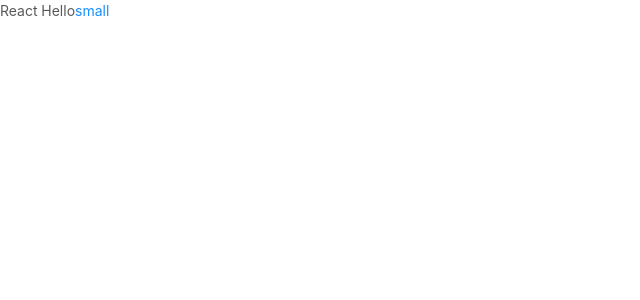
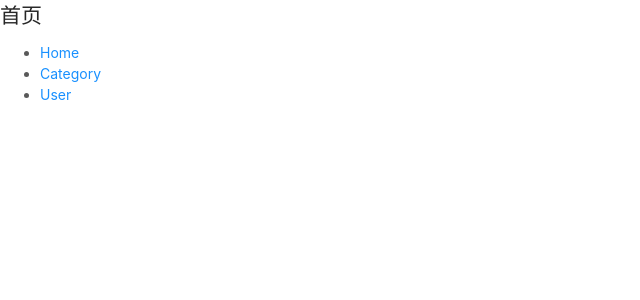
Before and after one commit to eminoda/classichoix, a React app: page / in a window 1280 px wide. Shown: the top 300 px of the page, without its empty margins (0-640 px from the left). Built offline with nearby package versions, Linux system fonts and the light colour scheme.

Commit message:
feat #React Router 支持

```diff
--- a/src/App.js
+++ b/src/App.js
@@ -1,18 +1,38 @@
 require('./style.scss');
 import React from 'react';
-import { Button, List } from 'antd-mobile';
+import { Button } from 'antd-mobile';
+import { HashRouter as Router, Switch, Route, Link } from 'react-router-dom';
+import Home from './pages/Home';
+import Category from './pages/Category';
+import User from './pages/User';
 class App extends React.Component {
   constructor(props) {
     super(props);
   }
   render() {
     return (
-      <div>
-        React Hello
-        <Button type='ghost' size='small' inline>
-          small
-        </Button>
-      </div>
+      <React.Fragment>
+        <Router>
+          {/* pages */}
+          <Switch>
+            <Route path='/category' component={Category}></Route>
+            <Route path='/user' component={User}></Route>
+            <Route path='/' component={Home}></Route>
+          </Switch>
+          {/* tabbar */}
+          <ul>
+            <li>
+              <Link to='/'>Home</Link>
+            </li>
+            <li>
+              <Link to='/category'>Category</Link>
+            </li>
+            <li>
+              <Link to='/user'>User</Link>
+            </li>
+          </ul>
+        </Router>
+      </React.Fragment>
     );
   }
 }
--- /dev/null
+++ b/src/pages/Category.jsx
@@ -0,0 +1,12 @@
+import React from 'react';
+
+class Category extends React.Component {
+  constructor(props) {
+    super(props);
+  }
+  render() {
+    return <h2>分类</h2>;
+  }
+}
+
+export default Category;
--- /dev/null
+++ b/src/pages/Home.jsx
@@ -0,0 +1,12 @@
+import React from 'react';
+
+class Home extends React.Component {
+  constructor(props) {
+    super(props);
+  }
+  render() {
+    return <h2>首页</h2>;
+  }
+}
+
+export default Home;
--- /dev/null
+++ b/src/pages/User.jsx
@@ -0,0 +1,12 @@
+import React from 'react';
+
+class User extends React.Component {
+  constructor(props) {
+    super(props);
+  }
+  render() {
+    return <h2>用户</h2>;
+  }
+}
+
+export default User;
```
Also changed, not shown: 1 other file (tests, documents, lock files or other folders).
